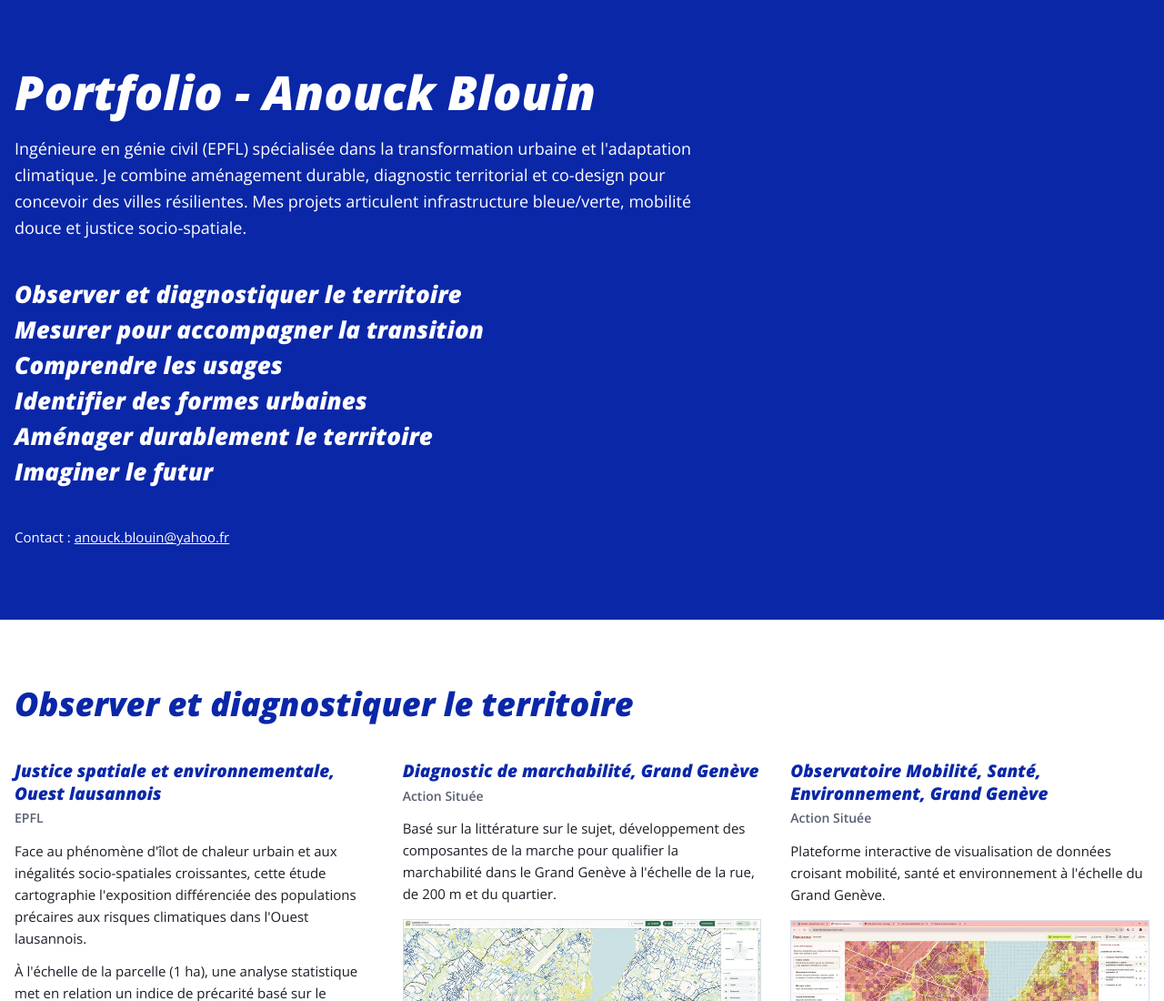
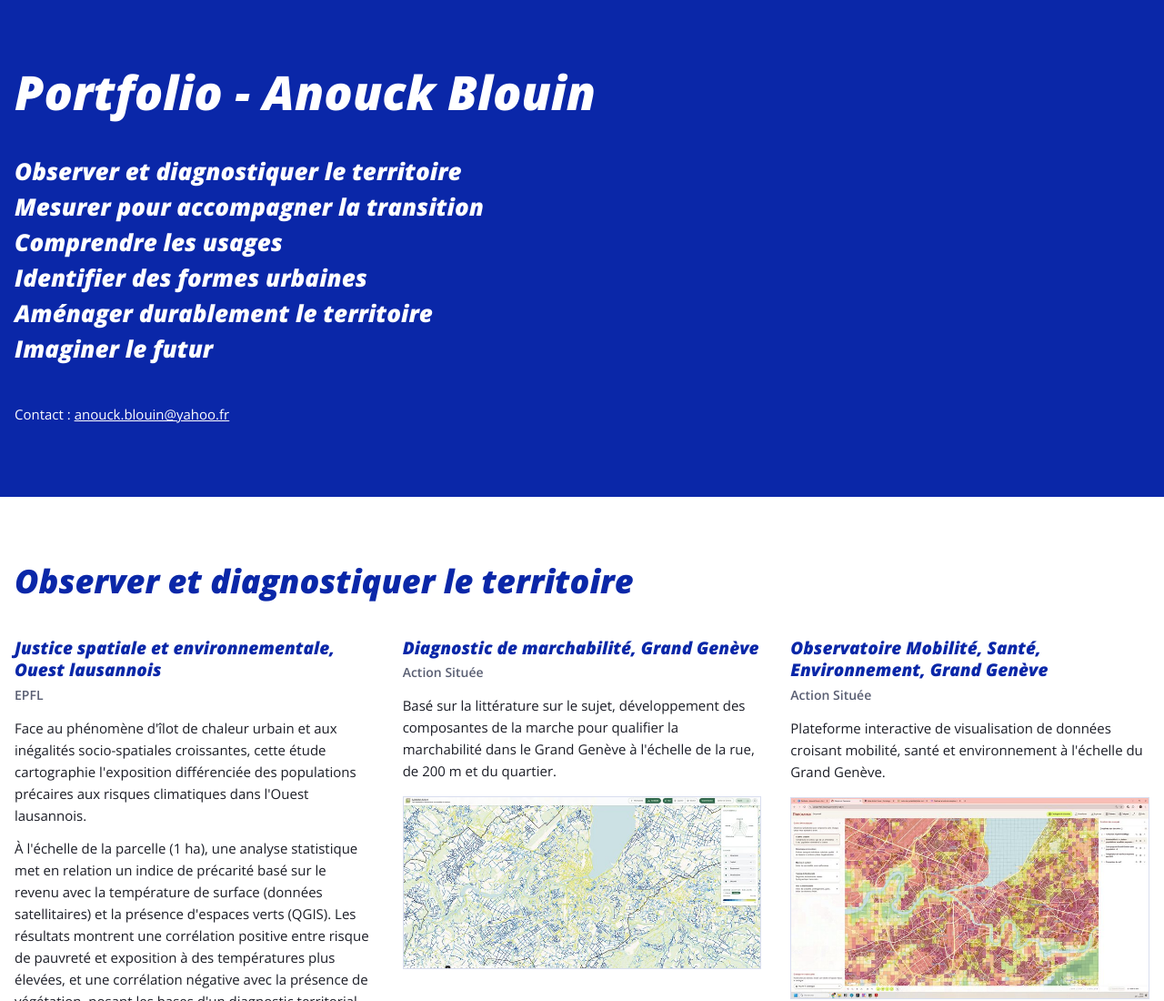
Before and after one commit to anouckbln/anouckbln.github.io, a plain HTML site: page index.html in a window 1280 px wide. Shown: the top 1100 px of the page at 91% size. Drawn offline with nearby package versions, Linux system fonts and the light colour scheme.

Commit message:
Comment out portfolio description
Commented out the description paragraph in the portfolio section.

```diff
--- a/index.html
+++ b/index.html
@@ -24,9 +24,9 @@
     <h1>Portfolio - Anouck Blouin</h1>
 
     <p class="presentation">
-      Ingénieure en génie civil (EPFL) spécialisée dans la transformation urbaine et l'adaptation climatique.
+      <!-- Ingénieure en génie civil (EPFL) spécialisée dans la transformation urbaine et l'adaptation climatique.
       Je combine aménagement durable, diagnostic territorial et co-design pour concevoir des villes résilientes.
-      Mes projets articulent infrastructure bleue/verte, mobilité douce et justice socio-spatiale.
+      Mes projets articulent infrastructure bleue/verte, mobilité douce et justice socio-spatiale. -->
     </p>
 
     <!-- Sommaire : chaque lien renvoie vers une section grâce à son id (#observer, #mesurer…) -->
```
